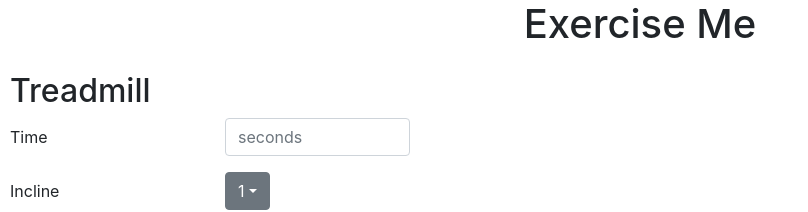
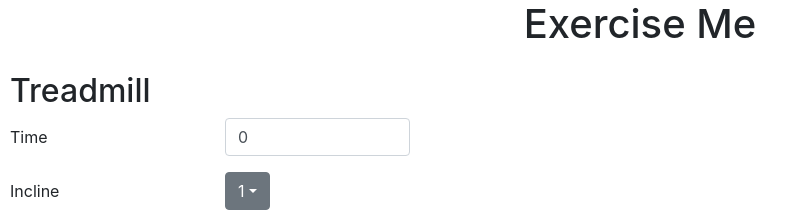
Before and after one commit to ageoldpun/exercise-me, a React (Create React App) app: page / in a window 1280 px wide. Shown: the top 212 px of the page, without its empty margins (0-808 px from the left). Built offline with nearby package versions, Linux system fonts and the light colour scheme.

Commit message:
Accept broken placeholder and move on.

```diff
--- a/src/components/Treadmill.js
+++ b/src/components/Treadmill.js
@@ -14,7 +14,7 @@ export default class Treadmill extends React.Component {
       treadmillExercises: [],
       selectedTreadmillExercise: {
         number: 1,
-        time: undefined,
+        time: 0,
         incline: 1,
         pace: 'Base Pace',
       },
@@ -57,7 +57,7 @@ export default class Treadmill extends React.Component {
     this.setState({
       selectedTreadmillExercise: {
         number: this.state.selectedTreadmillExercise.number + 1,
-        time: undefined,
+        time: 0,
         incline: 1,
         pace: 'Base Pace',
       }
@@ -96,7 +96,7 @@ export default class Treadmill extends React.Component {
               Time
             </Form.Label>
             <Col sm={2}>
-              <Form.Control type="text" placeholder='seconds' value={this.state.selectedTreadmillExercise.time} onChange={this.handleTimeChange} />
+              <Form.Control type="number" placeholder='seconds' value={this.state.selectedTreadmillExercise.time} onChange={this.handleTimeChange} />
             </Col>
           </Form.Group>
 
```
